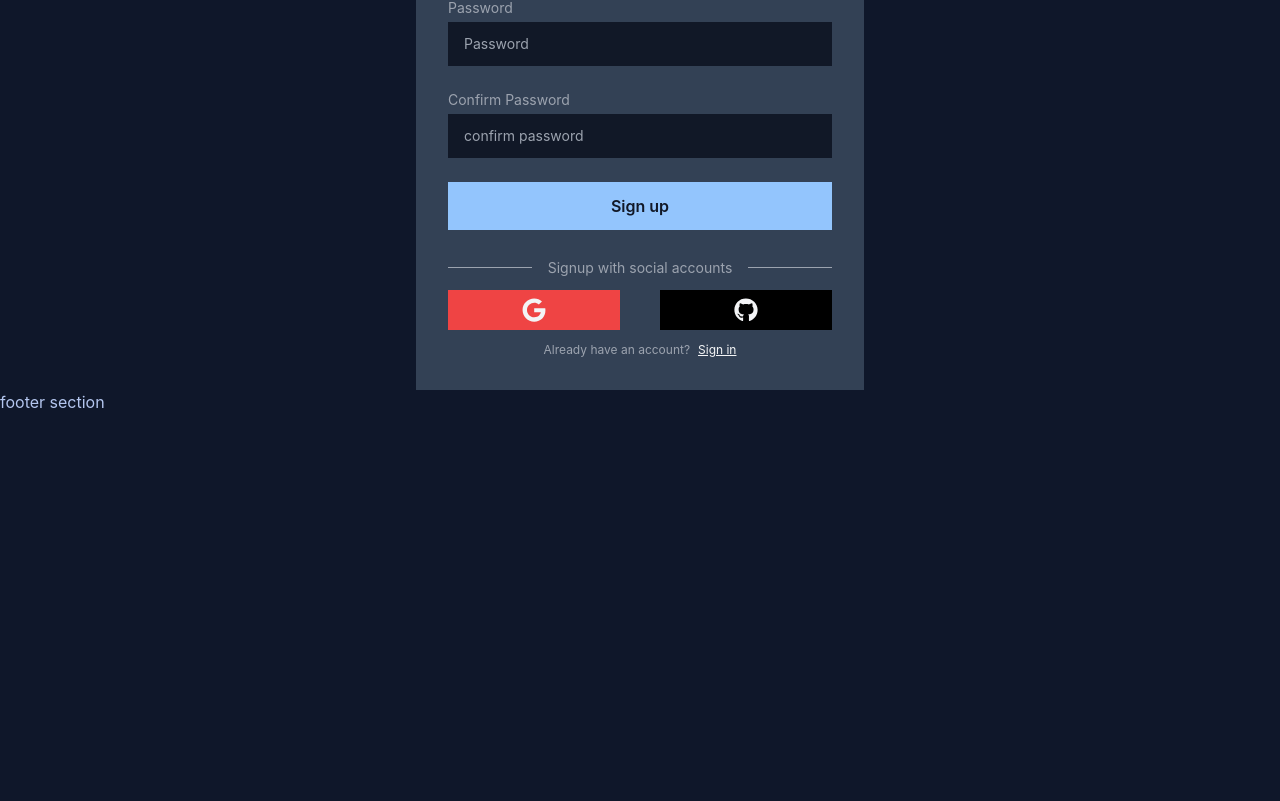
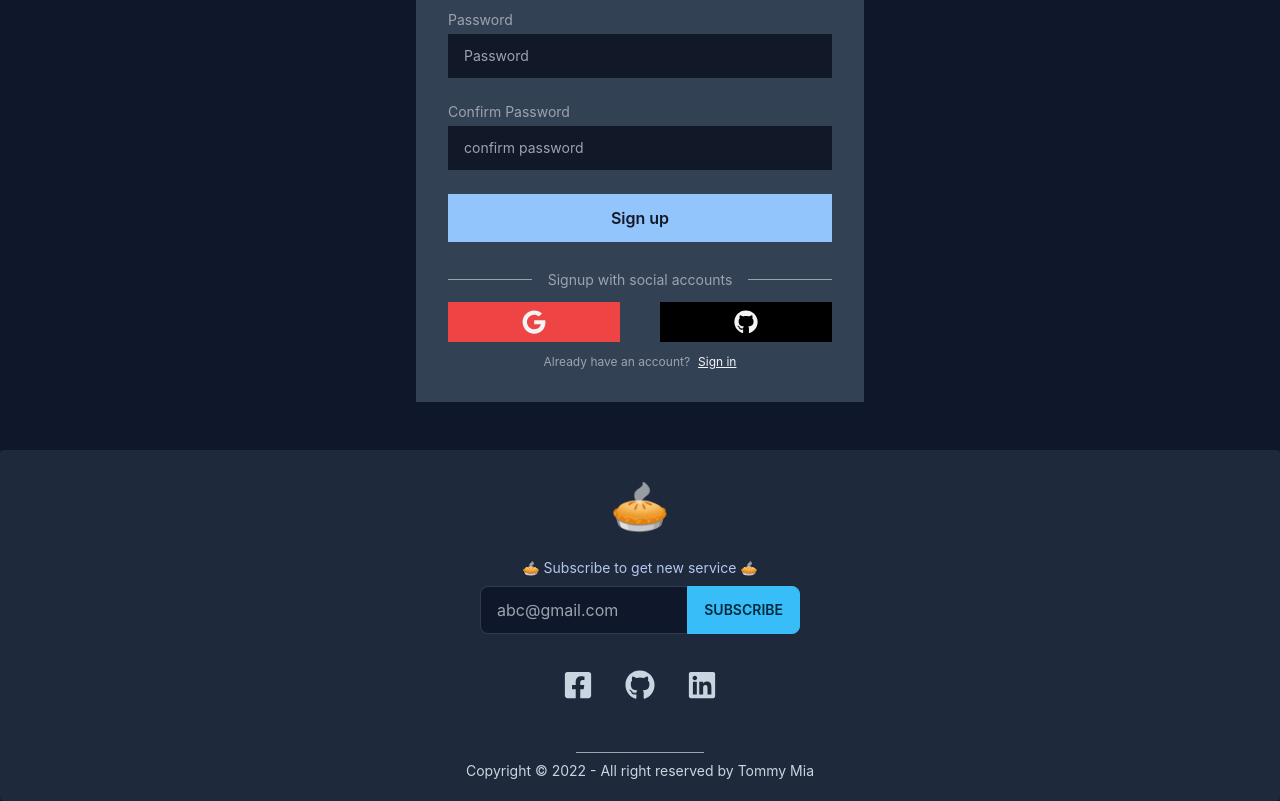
Before and after one commit to MohammadRakib1e18/tomy-mia-kitchen-table-client-site, a React (Create React App) app: page /registration in a window 1280 px wide. Shown: the part 348-1149 px from the top of the page. Before the commit the page ends 800 px from the top, so only its background shows below. Built offline with nearby package versions, Linux system fonts and the light colour scheme.

Commit message:
footer added

```diff
--- a/src/Pages/Login/Login.js
+++ b/src/Pages/Login/Login.js
@@ -4,7 +4,7 @@ import { FaGithub, FaGoogle } from "react-icons/fa";
 
 const Login = () => {
   return (
-    <div className="mt-5 w-5/6 mx-auto max-w-md p-8 space-y-3 rounded-xl   bg-slate-700   text-gray-100">
+    <div className="mt-8 w-5/6 mx-auto max-w-md p-8 space-y-3 rounded-xl   bg-slate-700   text-gray-100">
       <h1 className="text-2xl font-bold text-center">Sign in</h1>
       <form
         novalidate=""
--- a/src/Pages/Registration/Registration.js
+++ b/src/Pages/Registration/Registration.js
@@ -4,7 +4,7 @@ import { Link } from 'react-router-dom';
 
 const Registration = () => {
     return (
-      <div className="mt-5 w-5/6 mx-auto max-w-md p-8 space-y-3   bg-slate-700   text-gray-100">
+      <div className="mt-8 w-5/6 mx-auto max-w-md p-8 space-y-3   bg-slate-700   text-gray-100">
         <h1 className="text-2xl font-bold text-center">Sign up</h1>
         <form
           novalidate=""
--- a/src/Pages/Shared/Footer/Footer.js
+++ b/src/Pages/Shared/Footer/Footer.js
@@ -1,10 +1,48 @@
 import React from 'react';
+import { FaFacebookSquare, FaGithub, FaLinkedin } from 'react-icons/fa';
 
 const Footer = () => {
     return (
+      <footer className="footer gap-y-5 mt-12 footer-center p-8 pb-5 bg-slate-800 text-slate-300 rounded">
+        <h2 className="text-5xl">🥧</h2>
         <div>
-            <h2>footer section</h2>
+          <div className="form-control w-80">
+            <label className="label mx-auto">
+              <span className="label-text">
+                🥧 Subscribe to get new service 🥧
+              </span>
+            </label>
+            <div className="relative">
+              <input
+                type="text"
+                placeholder="abc@gmail.com"
+                className="input input-bordered w-full pr-16"
+              />
+              <button className="btn btn-primary absolute top-0 right-0 rounded-l-none">
+                Subscribe
+              </button>
+            </div>
+          </div>
         </div>
+        <div>
+          <div className="mt-4 flex justify-between space-x-8 text-3xl">
+            <a href="https://www.facebook.com" target="_blank" rel="noreferrer">
+              <FaFacebookSquare />
+            </a>
+            <a href="https://www.github.com" target="_blank" rel="noreferrer">
+              <FaGithub />
+            </a>
+            <a href="https://www.linkedin.com" target="_blank" rel="noreferrer">
+              <FaLinkedin />
+            </a>
+          </div>
+        </div>
+
+        <div className="mt-8 ">
+          <div className="flex-1 h-px sm:w-32   bg-gray-400 "></div>
+          <p>Copyright © 2022 - All right reserved by Tommy Mia</p>
+        </div>
+      </footer>
     );
 };
 
```
